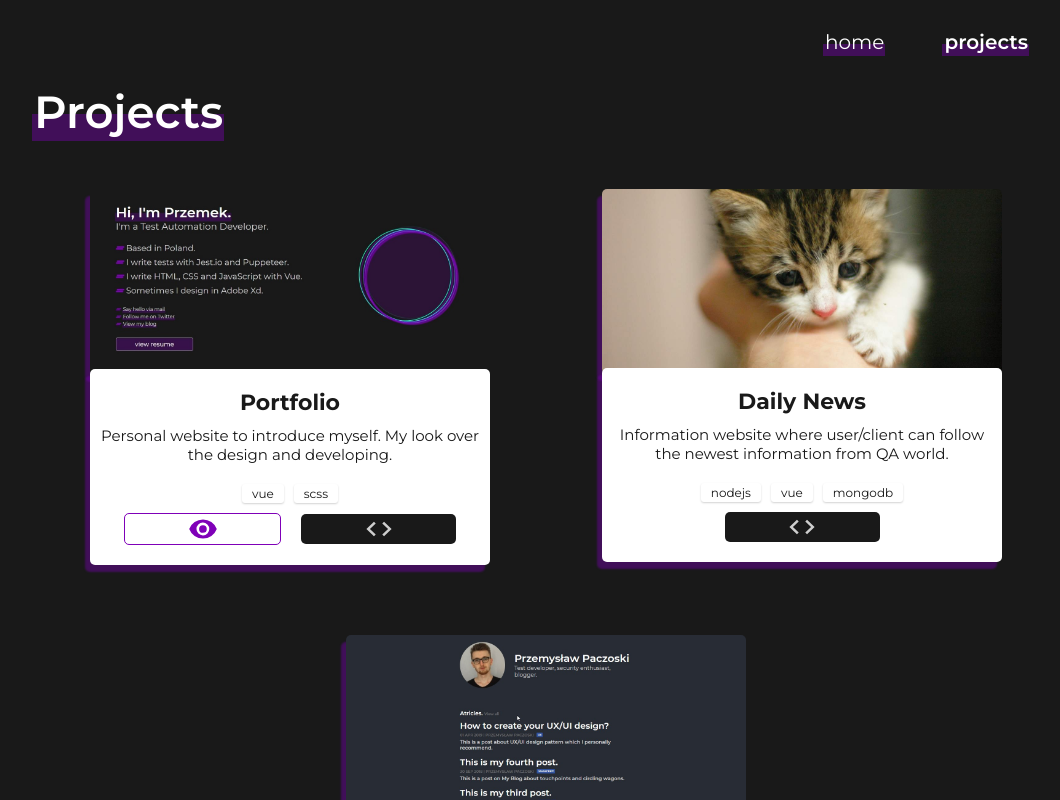
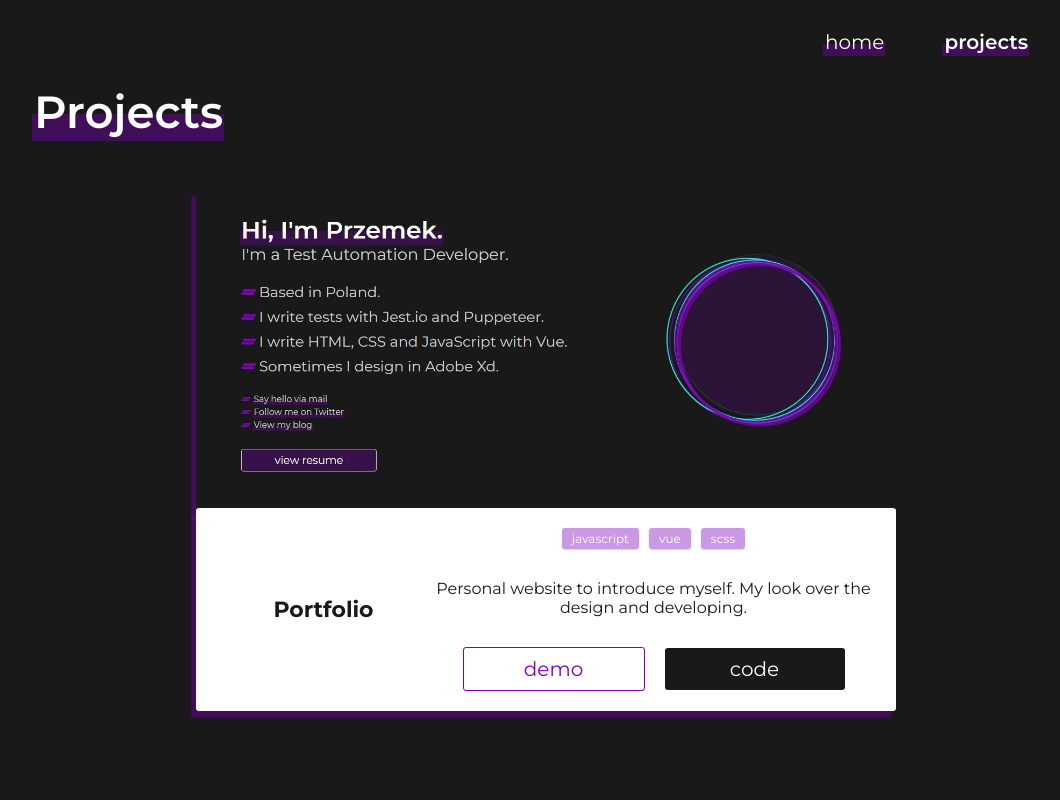
Before and after one commit to Kodziak/portflio, a Vue app: page / in a window 1280 px wide. Both pictures are taken after a click on the button "projects". Shown: the top 800 px of the page, without its empty margins (94-1154 px from the left). Built offline with nearby package versions, Linux system fonts and the light colour scheme.

Commit message:
Change project side layout.

```diff
--- a/src/App.vue
+++ b/src/App.vue
@@ -67,6 +67,10 @@ body {
   }
 }
 
+::-webkit-scrollbar {
+  display: none;
+}
+
 #app {
   display: flex;
   flex-direction: column;
@@ -117,7 +121,13 @@ h1:after {
     position: relative;
 
     @include mediaSmartfon {
-      margin: 25px 10px;
+      margin: 25px 15px;
+    }
+  }
+
+  &-btn:last-child {
+    @include mediaSmartfon {
+      margin: 25px 0 25px 15px;
     }
   }
 
@@ -128,11 +138,12 @@ h1:after {
 
 .btn {
   display: inline-block;
+  line-height: 42px;
   color: $header-color;
   font-size: 20px;
   text-align: center;
   vertical-align: middle;
-  border-radius: 5px;
+  border-radius: 3px;
   cursor: pointer;
 }
 </style>
--- a/src/components/Home.vue
+++ b/src/components/Home.vue
@@ -29,7 +29,7 @@
           target="_blank"
           rel="noopener noreferrer"
           class="btn btn--resume"
-        >view resume</a>
+        >resume</a>
       </div>
       <div class="home__logo">
         <img src="../assets/Logo.svg">
@@ -168,10 +168,8 @@ img {
 }
 
 .btn--resume {
-  width: 250px;
-  line-height: 40px;
+  width: 160px;
   background: $shadow-color-opacity;
-  border: 1px $text-color solid;
 
   @include mediaSmartfon {
     margin: auto;
--- a/src/components/Projects.vue
+++ b/src/components/Projects.vue
@@ -1,46 +1,40 @@
 <template>
   <div class="project">
-    <div class="flex-1"></div>
     <div>
       <h1>Projects</h1>
     </div>
     <div class="project--flex">
       <div v-for="(project, index) in projects" :key="index" class="project-card">
-        <img class="project-card__img" v-bind:src="project.img">
-        <div class="project-card--bg project-card--flex">
+        <img class="project-card__img bor-rad-3" v-bind:src="project.img">
+        <div class="project-card__desc project-card--grid bor-rad-3">
           <h2>{{ project.title }}</h2>
-          <p>{{ project.description }}</p>
           <div class="project-card__tags">
             <div
               v-for="(tag, index) in project.tags"
               :key="index"
-              class="project-card__tag"
+              class="project-card__tag bor-rad-3"
             >{{ tag }}</div>
           </div>
-          <div class="btn--row">
+          <p>{{ project.description }}</p>
+          <div class="project-card__btn--row">
             <a
               v-if="project.demo"
               target="_blank"
               v-bind:href="project.demo"
               rel="noopener noreferrer"
               class="btn btn--view"
-            >
-              <img src="../assets/eye.svg">
-            </a>
+            >demo</a>
             <a
               v-if="project.github"
               target="_blank"
               v-bind:href="project.github"
               rel="noopener noreferrer"
               class="btn btn--code"
-            >
-              <img src="../assets/code.svg">
-            </a>
+            >code</a>
           </div>
         </div>
       </div>
     </div>
-    <div class="flex-1"></div>
   </div>
 </template>
 
@@ -54,7 +48,7 @@ export default {
           title: "Portfolio",
           description:
             "Personal website to introduce myself. My look over the design and developing.",
-          tags: ["vue", "scss"],
+          tags: ["javascript", "vue", "scss"],
           img: "./portfolio.jpg",
           github: "https://github.com/Kodziak/portfolio",
           demo: "https://ppaczoski.pl"
@@ -84,11 +78,15 @@ export default {
 <style lang="scss">
 @import "config";
 
+// Zrobić grida na głównym elemencie
+// dwie kolumny
+// trzy wiersze
+// główny element ma paddingi 20px
+// pierwsza kolumna ma border-right
+//
+
 .project {
-  height: 85vh;
   margin: 0 10%;
-  display: flex;
-  flex-direction: column;
 
   @include mediaSmartfon {
     margin: 0 10% 0;
@@ -98,50 +96,48 @@ export default {
 
 .project--flex {
   display: flex;
-  flex-direction: row;
-  flex-wrap: wrap;
-  justify-content: space-around;
-
-  @include mediaSmartfon {
-    justify-content: center;
-  }
+  flex-direction: column;
+  align-items: center;
 
   .project-card {
-    width: 400px;
-    margin: 50px 20px 20px;
-    color: $background-color;
+    width: $card-width;
+    margin: 50px 0;
 
     @include mediaSmartfon {
-      width: 300px;
-      margin: 35px 0 15px;
+      width: $card-width-mobile;
     }
 
-    &--bg {
+    &__desc {
       background: white;
-      border-radius: 5px;
+      padding: 20px;
       position: relative;
       box-shadow: -5px 7px 2px $shadow-color-opacity;
     }
 
-    &--flex {
-      display: flex;
-      flex-direction: column;
+    &--grid {
+      display: grid;
+      grid-template-columns: 215px auto;
+      grid-template-rows: repeat(auto-fit, minmax(10%, 50%));
+
+      @include mediaSmartfon {
+        display: flex;
+        flex-direction: column;
+      }
     }
 
     &__tags {
-      display: flex;
-      flex-flow: row wrap;
-      justify-content: space-around;
-      align-self: center;
-      margin: 20px 0 0 0;
+      grid-column: 2;
+      grid-row-start: 1;
+      place-self: center;
 
       .project-card__tag {
         font-size: 12px;
         display: inline-block;
-        padding: 2px 10px;
+        background: $shadow-color-opacity;
+        color: white;
+        padding: 3px 10px;
+        box-shadow: 0px 1px 2px lightgrey;
         margin: 0 5px;
-        border-radius: 3px;
-        box-shadow: 0px 1px 2px lightgrey;
       }
     }
 
@@ -150,19 +146,32 @@ export default {
       font-size: 22px;
       font-weight: bold;
       text-align: center;
-      margin: 20px 0 10px;
+
+      grid-column: 1;
+      grid-row: 1 / 4;
+      place-self: center;
+
+      @include mediaSmartfon {
+        margin-bottom: 10px;
+      }
     }
 
     p {
       color: $background-color;
-      font-size: 15px;
+      font-size: 16px;
       text-align: center;
-      margin: 0 10px;
+      padding: 30px 0;
+
+      grid-column: 2;
+      grid-row-start: 2;
+
+      @include mediaSmartfon {
+        padding: 10px 0;
+      }
     }
 
     &__img {
-      width: 400px;
-      border-radius: 5px;
+      width: $card-width;
       background: #33333326;
       position: relative;
       margin-bottom: -10px;
@@ -170,35 +179,33 @@ export default {
       box-shadow: -5px 7px 2px $shadow-color-opacity;
 
       @include mediaSmartfon {
-        width: 300px;
+        width: $card-width-mobile;
       }
     }
 
-    .btn--row {
-      display: inline-block;
-      align-self: center;
-      margin: 10px 0 20px;
+    .project-card__btn--row {
+      grid-column-start: 2;
+      grid-row-start: 3;
+      place-self: center;
 
       @include mediaSmartfon {
         display: flex;
         flex-direction: column;
-        justify-content: center;
+        align-content: center;
       }
     }
 
     .btn--view,
     .btn--code {
-      height: 30px;
-      width: 155px;
+      width: 180px;
       margin: 0 10px;
 
       @include mediaSmartfon {
-        margin: 5px auto;
-      }
+        margin: 0;
 
-      img {
-        height: 30px;
-        width: 30px;
+        &:nth-child(2) {
+          margin: 20px 0 0 0;
+        }
       }
     }
 
@@ -207,6 +214,7 @@ export default {
     }
 
     .btn--view {
+      color: $shadow-color;
       border: 1px solid $shadow-color;
     }
   }
--- a/src/components/_config.scss
+++ b/src/components/_config.scss
@@ -3,6 +3,9 @@ $header-color: white;
 $text-color: #cecece;
 $shadow-color-opacity: rgba(126, 0, 184, 0.4);
 $shadow-color: #7f00b8;
+
+$card-width: 700px;
+$card-width-mobile: 300px;
 
 @mixin mediaDesktop {
   @media screen and (min-width: 1001px) {
@@ -26,3 +29,7 @@ $shadow-color: #7f00b8;
   background: $shadow-color-opacity;
   z-index: -1;
 }
+
+.bor-rad-3 {
+  border-radius: 3px;
+}
```
